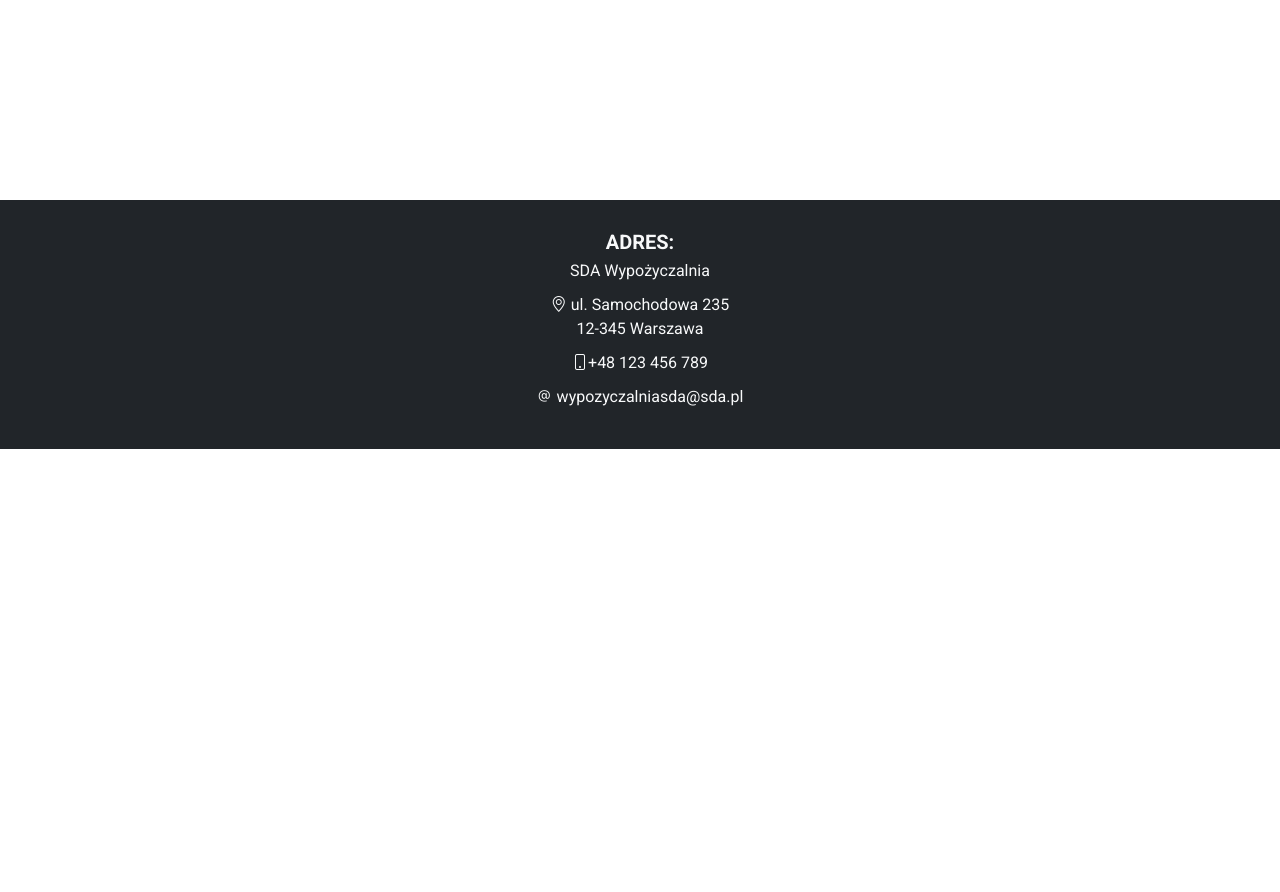
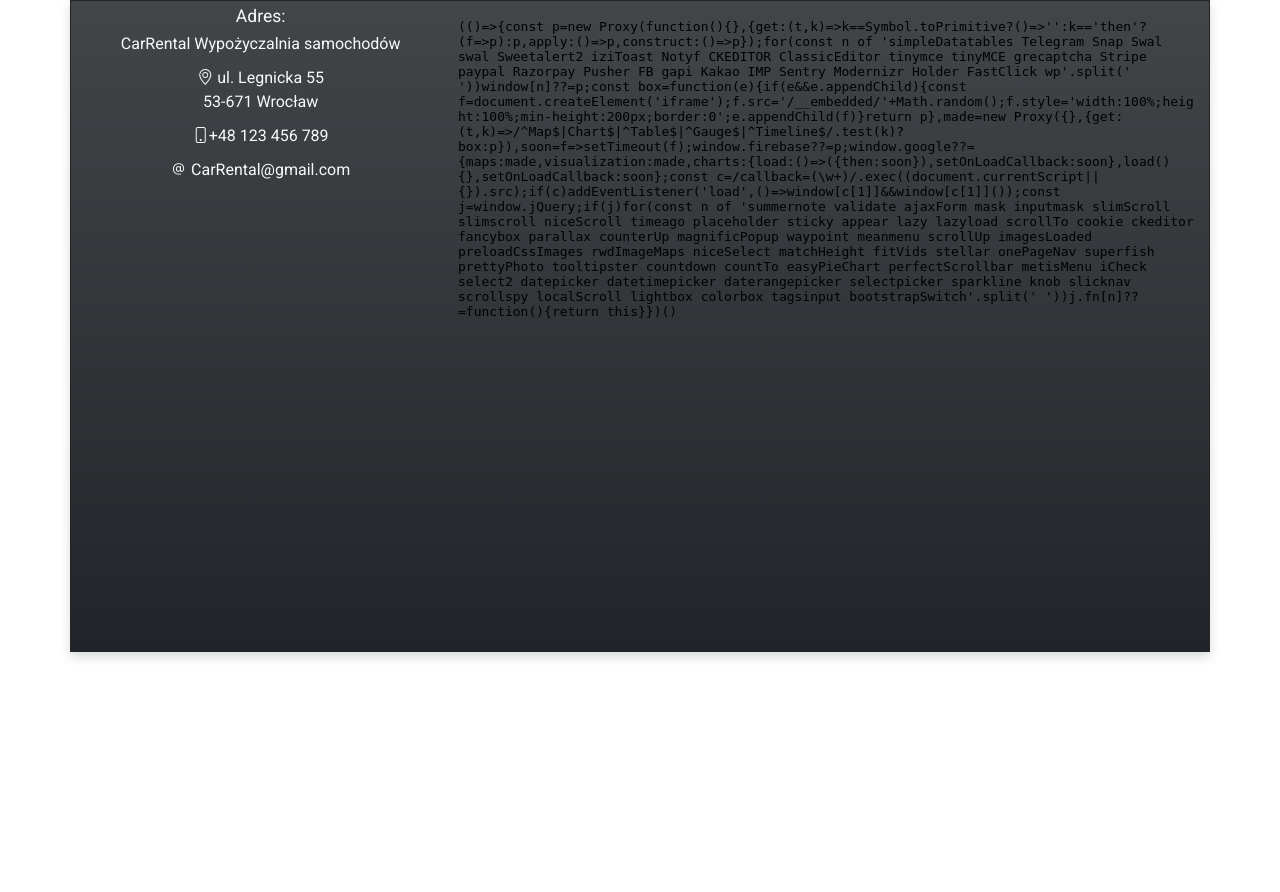
Before and after one commit to RomanH83/CarRentalSite, a Django app: page /carrent/contact in a window 1280 px wide. Shown: the part 80-972 px from the top of the page. Run offline with Django 4.2, Linux system fonts and the light colour scheme; some libraries are stand-ins or nearby versions.

Commit message:
Add googlemaps widget to contacts

```diff
--- a/carrent/carrentapp/static/carrentapp/styles/layout.css
+++ b/carrent/carrentapp/static/carrentapp/styles/layout2.css
@@ -193,6 +193,22 @@ footer {
 	font-size: 1.6rem;
 }
 
+.map-container{
+overflow:hidden;
+padding-bottom:56.25%;
+position:relative;
+height:0;
+}
+.map-container iframe{
+left:0;
+top:0;
+height:100%;
+width:100%;
+position:absolute;
+}
+
+
+
 #contact {
 text-align: center;
 background-position: center;
--- a/carrent/carrentapp/templates/carrentapp/base.html
+++ b/carrent/carrentapp/templates/carrentapp/base.html
@@ -12,7 +12,7 @@
     <link rel="preconnect" href="https://fonts.gstatic.com" crossorigin>
     <link href="https://fonts.googleapis.com/css2?family=Roboto:wght@400;700&display=swap" rel="stylesheet">
     <script src="https://kit.fontawesome.com/05f65cc5b5.js" crossorigin="anonymous"></script>
-    <link href="{% static 'carrentapp/styles/layout.css' %}" rel="stylesheet" type="text/css">
+    <link href="{% static 'carrentapp/styles/layout2.css' %}" rel="stylesheet" type="text/css">
 </head>
 <body>
 <div id="header">
--- a/carrent/carrentapp/templates/carrentapp/contact.html
+++ b/carrent/carrentapp/templates/carrentapp/contact.html
@@ -1,19 +1,22 @@
 {% extends 'carrentapp/base.html' %}
+{% block section_one %}
+<div class="container border border-dark shadow bg-dark bg-gradient">
+    <div class="row justify-content-md-center">
+        <div class="col-sm-4 mt-2 mb-2 text-light text-center">
+            <h3>Adres:</h3>
+            <p class="orange-color">CarRental Wypożyczalnia samochodów</p>
+            <p><i class="bi bi-geo-alt"></i> ul. Legnicka 55<br> 53-671 Wrocław</p>
+            <p><i class="bi bi-phone"></i>+48 123 456 789</p>
+            <p><i class="bi bi-at"></i> CarRental@gmail.com</p>
+        </div>
 
-{% block section_one %}
-<div style="height:25vh"></div>
 
-    <section id="contact" class="contact bg-dark text-light py-5">
-          <div class="col-lg-12 mt-4 m-lg-0 contact-info">
-            <h3>Adres:</h3>
-            <p class="orange-color">SDA Wypożyczalnia</p>
-            <p><i class="bi bi-geo-alt orange-color"></i> ul. Samochodowa 235<br> 12-345 Warszawa</p>
-            <p><i class="bi bi-phone orange-color"></i>+48 123 456 789</p>
-            <p><i class="bi bi-at orange-color"></i> wypozyczalniasda@sda.pl</p>
-          </div>
-
-    </section>
-
+    <div id="map-container-google-1" class="z-depth-1-half map-container col-sm-8 mt-2 mb-2" style="height: 500px">
+            <iframe id="gmap_canvas" src="https://maps.google.com/maps?q=Wroc%C5%82aw%20Legnicka%2055&t=&z=13&ie=UTF8&iwloc=&output=embed"
+                    style="border:0">
+            </iframe>
+    </div>
+</div>
+</div>
 <div style="height:100vh"></div>
-
 {% endblock %}
```
